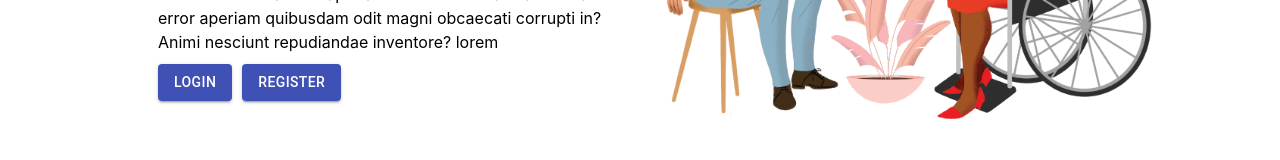
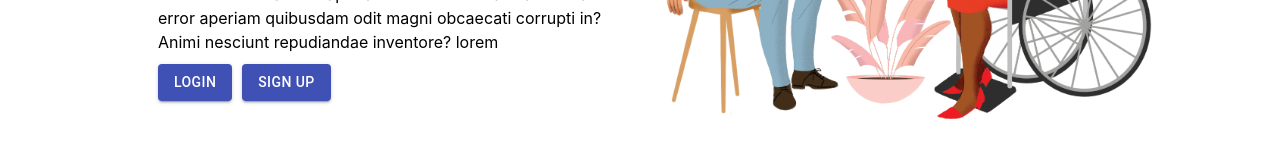
Before and after one commit to hagenek/polka, a React (Create React App) app in the folder frontend/: page / in a window 1280 px wide. Shown: the part 327-487 px from the top of the page. Built offline with nearby package versions, Linux system fonts and the light colour scheme.

Commit message:
Add links to login and sign up

```diff
--- a/frontend/src/components/Hero/Hero.css
+++ b/frontend/src/components/Hero/Hero.css
@@ -28,3 +28,8 @@
 .mr-10 {
     margin-right: 10px !important;
 }
+
+.link {
+    text-decoration: none;
+    color: white;
+}
--- a/frontend/src/components/Hero/Hero.js
+++ b/frontend/src/components/Hero/Hero.js
@@ -2,6 +2,8 @@ import React from 'react'
 import Button from "@material-ui/core/Button"
 import HeroImage from "../../assets/img.png"
 import { makeStyles } from '@material-ui/core/styles'
+import { Link } from "react-router-dom"
+
 
 import "./Hero.css"
 
@@ -26,14 +28,15 @@ function Hero() {
                     variant="contained"
                     color="primary"
                     type="submit">
-                    Login
+                    <Link className="link" to="/login">Login</Link>
+
           </Button>
                 <Button
                     className={classes.button}
                     variant="contained"
                     color="primary"
                     type="submit">
-                    Register
+                <Link className="link" to="/register">Sign up</Link>
           </Button>
             </div>
             <img
```
